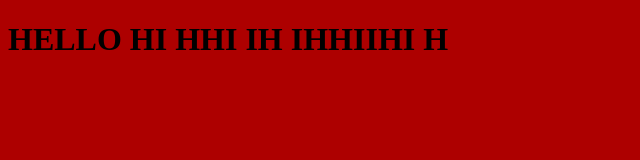
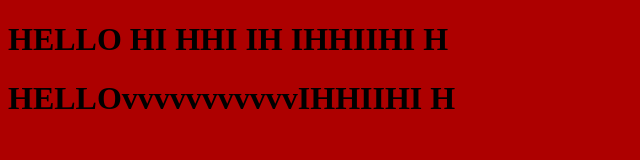
Before and after one commit to XSB21/myproject, a plain HTML site: page index.html in a window 1280 px wide. Shown: the whole page, without its empty margins (0-640 px from the left). Drawn offline with Linux system fonts and the light colour scheme.

Commit message:
edit the html file

```diff
--- a/index.html
+++ b/index.html
@@ -12,7 +12,7 @@
 <body>
 
     <h1>HELLO HI HHI IH IHHIIHI H</h1>
-
+    <h1>HELLOvvvvvvvvvvvIHHIIHI H</h1>
     <!-- هذا هو السطر الصحيح -->
     <script src="app.js"></script>
 
```
